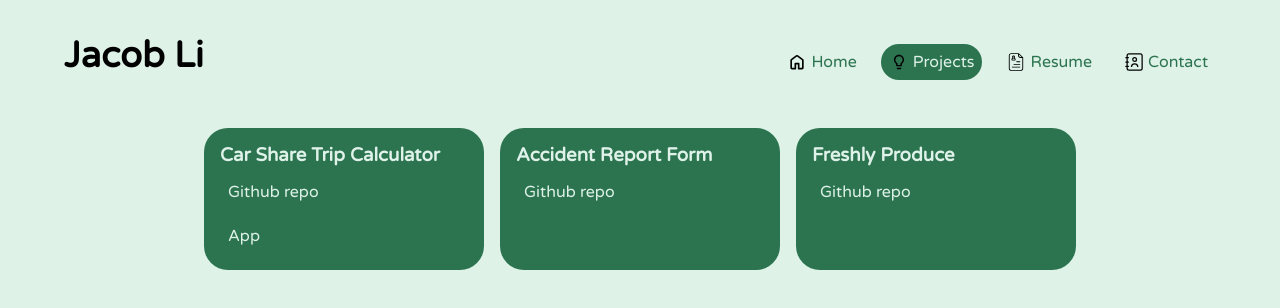
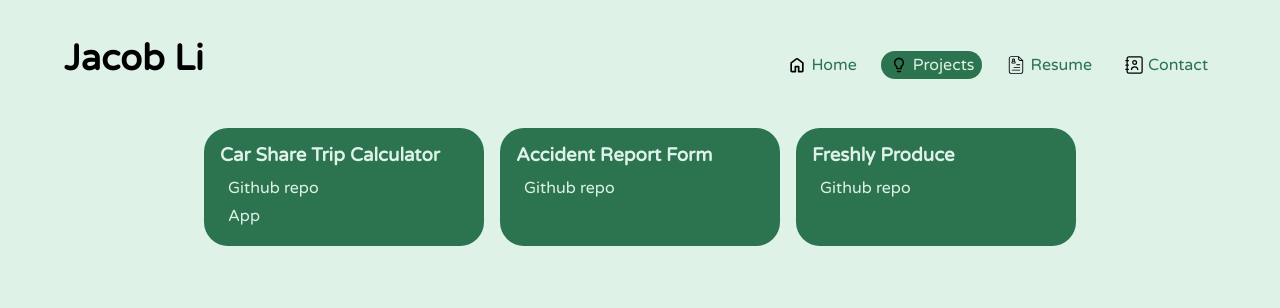
Before and after one commit to jacobbli/jacobbli.github.io, a Vue app: page /#/projects in a window 1280 px wide. Shown: the top 308 px of the page. Built offline with nearby package versions, Linux system fonts and the light colour scheme; a web font is replaced by a local one.

Commit message:
Adjust link style

```diff
--- a/src/components/BaseCard.vue
+++ b/src/components/BaseCard.vue
@@ -1,7 +1,9 @@
 <template>
   <div class="baseCard__container">
     <h3>{{ title }}</h3>
-    <slot></slot>
+    <div class="baseCard__content">
+      <slot></slot>
+    </div>
   </div>
 </template>
 
@@ -28,5 +30,4 @@ defineProps({
   background-color: #2C734F;
   color: #DFF2E9;
 }
-
 </style>
--- a/src/components/BaseLink.vue
+++ b/src/components/BaseLink.vue
@@ -41,7 +41,7 @@ const colorClass = computed(() =>
     display: flex;
     gap: 4px;
     width: fit-content;
-    padding: 8px;
+    padding: 4px 8px 4px 8px;
     border-radius: 20px;
 
     cursor: pointer;
@@ -64,6 +64,13 @@ const colorClass = computed(() =>
 }
 
 .secondaryColor {
-    color: #def2e8
+    color: #def2e8;
+
+    transition: background-color 0.5s, color 0.5s;
+
+    &:hover {
+        background-color: #def2e8;
+        color: #2C734F;
+    }
 }
 </style>
```
